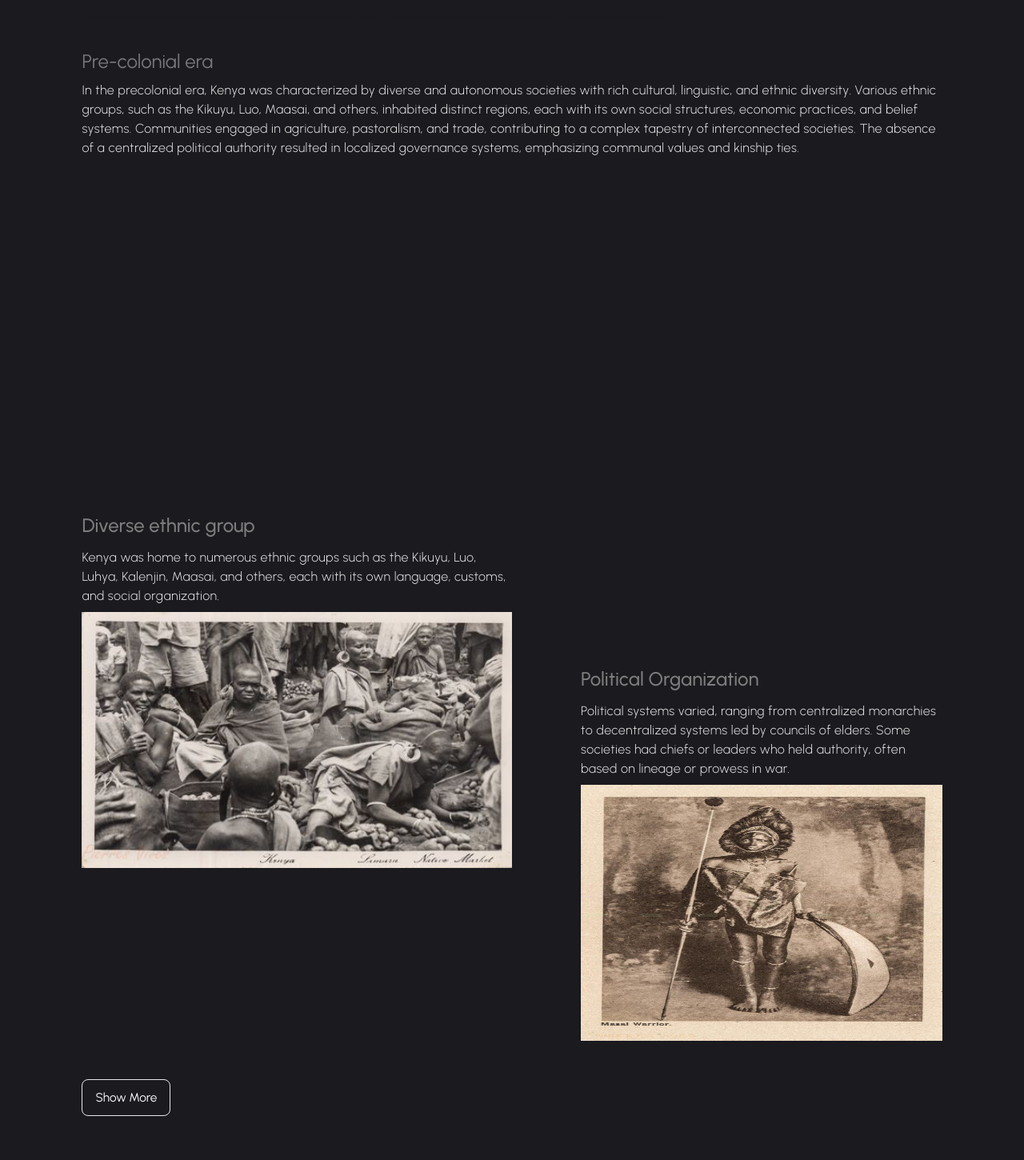
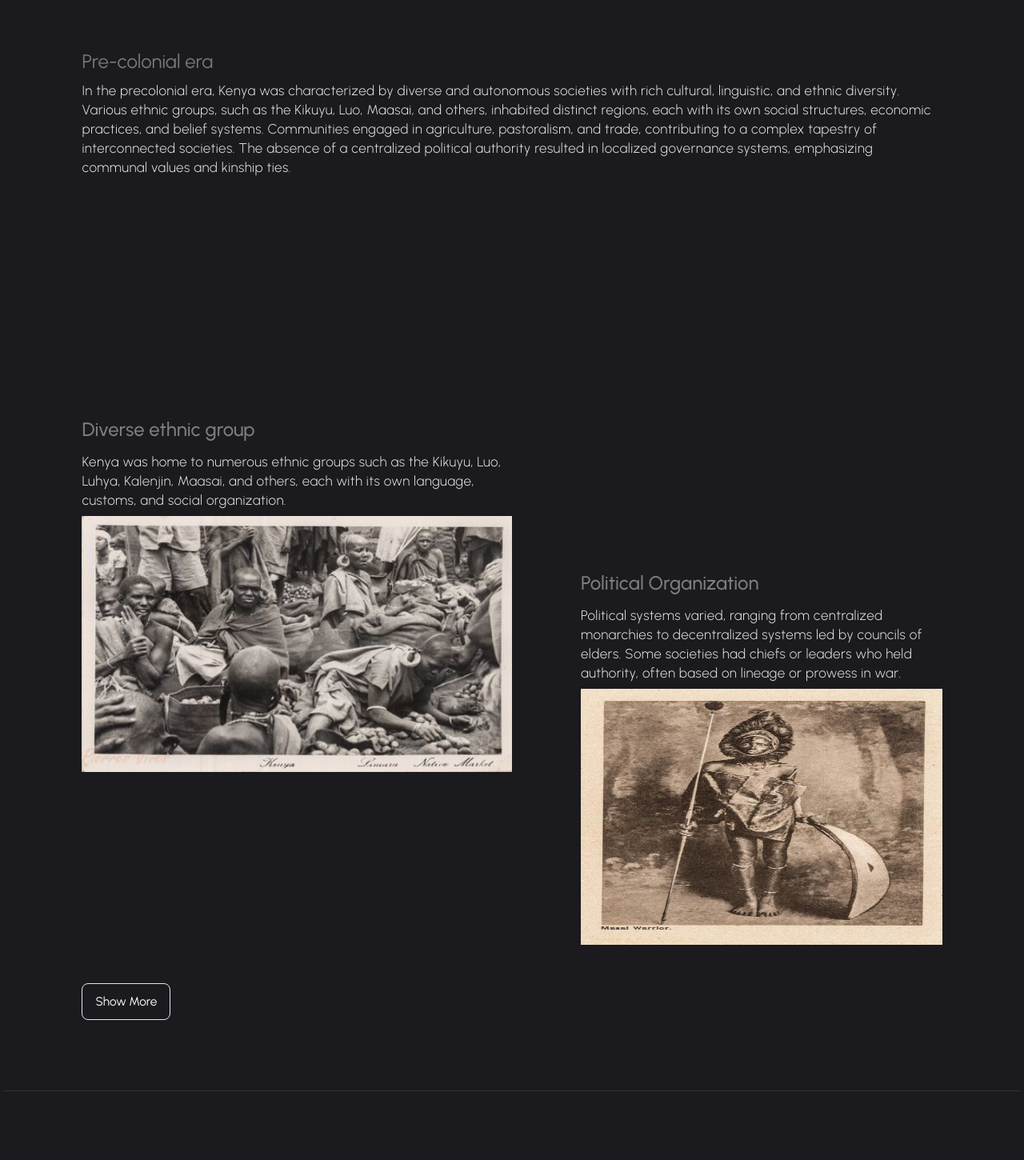
Before and after one commit to jmoseka/jamhuriday, a Next.js app: page / in a window 1280 px wide. Shown: the part 1000-2450 px from the top of the page at 80% size. Built offline with nearby package versions, Linux system fonts and the light colour scheme.

Commit message:
animate precolonial section

```diff
--- a/app/globals.css
+++ b/app/globals.css
@@ -44,7 +44,7 @@ figure {
 }
 
 .intro {
-  @apply relative h-[100vh];
+  @apply relative;
   display: table;
   background-attachment: fixed;
 }
@@ -106,7 +106,7 @@ figcaption {
 }
 
 .body-text {
-  @apply font-light tracking-wide text-[0.97rem] md:text-base 2xl:text-[1.2vw]  2xl:leading-[1.8vw];
+  @apply font-light tracking-wide text-[0.97rem] md:text-base xl:text-[17px] 2xl:text-[1.2vw]  2xl:leading-[1.8vw];
 }
 
 .textTitle {
@@ -136,5 +136,5 @@ figcaption {
 }
 
 .caption {
-  @apply  pt-1 text-[0.7rem] 2xl:text-[0.7vw] 2xl:leading-[1.4vw];
+  @apply pt-1 text-[0.7rem] 2xl:text-[0.7vw] 2xl:leading-[1.4vw];
 }
--- a/app/page.js
+++ b/app/page.js
@@ -17,7 +17,9 @@ import protest from '../app/img/postindependence/protest.jpg'
 import kibaki from '../app/img/postindependence/kibaki.jpg'
 import Image from 'next/image';
 import { useState, useEffect, useRef } from 'react';
-import { useScroll, motion, useTransform } from 'framer-motion';
+import AOS from 'aos';
+import 'aos/dist/aos.css'
+
 
 
 export default function Home() {
@@ -39,28 +41,15 @@ export default function Home() {
   const [caption, setCaption] = useState(images[0].alt);
   const smallimages = images.slice(1, 4);
   const [windowWidth, setWindowWidth] = useState(null);
-  const ref = useRef(null);
 
-  const { scrollYProgress } = useScroll(
-    {
-      target: ref,
-      offset: ["-0.7 1", "1.33 1"]
-    }
-  )
-
-  const scaleProgress = useTransform(
-    scrollYProgress, [0, 1], [0.7, 1]
-  )
-
-  const opacityProgress = useTransform(
-    scrollYProgress, [0, 1], [0.9, 1]
-  )
 
   const handleWindowResize = () => {
     setWindowWidth(window.innerWidth);
   };
 
   useEffect(() => {
+    AOS.init({ duration: 3000 })
+
     setWindowWidth(window.innerWidth);
     window.addEventListener('resize', handleWindowResize);
     // Clean up the event listener when component unmounts
@@ -78,6 +67,7 @@ export default function Home() {
       return [image, ...updatedImages];
     });
   };
+
 
 
 
@@ -102,27 +92,22 @@ export default function Home() {
 
       {/* Precolonial section */}
 
-      <motion.section ref={ref}
-        style={{
-          scale: scaleProgress,
-          opacity: opacityProgress
-        }
-        }
+      <section
         id='pre-colonial'
         className='px-2 sm:px-[8vw] flex flex-col pb-10'>
 
-        <IntroText
-          title="1000BC - 19TH CE"
-          subtitle="Pre-colonial era"
-          desc="In the precolonial era, Kenya was characterized by diverse and autonomous societies with rich cultural, linguistic, and ethnic diversity. Various ethnic groups, such as the Kikuyu, Luo, Maasai, and others, inhabited distinct regions, each with its own social structures, economic practices, and belief systems. Communities engaged in agriculture, pastoralism, and trade, contributing to a complex tapestry of interconnected societies. The absence of a centralized political authority resulted in localized governance systems, emphasizing communal values and kinship ties."
-        />
+        <div className='h-[90vh]'>
+          <IntroText
+            title="1000BC - 19TH CE"
+            subtitle="Pre-colonial era"
+            desc="In the precolonial era, Kenya was characterized by diverse and autonomous societies with rich cultural, linguistic, and ethnic diversity. Various ethnic groups, such as the Kikuyu, Luo, Maasai, and others, inhabited distinct regions, each with its own social structures, economic practices, and belief systems. Communities engaged in agriculture, pastoralism, and trade, contributing to a complex tapestry of interconnected societies. The absence of a centralized political authority resulted in localized governance systems, emphasizing communal values and kinship ties."
+          />
+        </div>
 
-        <div className='sub-section pt-20 md:pt-10'>
+        <PreSection />
 
-          <PreSection />
 
-        </div>
-      </motion.section>
+      </section>
 
       {/* line divide  */}
 
@@ -143,14 +128,14 @@ export default function Home() {
         </div>
 
 
-        <div className='pt-20 md:pt-0'>
+        <div data-aos="fade-up" className='animation md:pt-0'>
           <div className={`relative ${windowWidth > 700 ? 'h-[100vh]' : 'h-[60vh]'} w-[100%]`}>
             <Image src={maumau} alt='mau mau troops' fill style={{ objectFit: "cover" }} />
           </div>
         </div>
 
         <div className='pb-20 px-2 sm:px-[8vw] flex flex-col gap-8'>
-          <p className='flex items-center justify-center text-center h-[70vh] md:h-[100vh] uppercase
+          <p data-aos="flip-up" data-aos-duration="1500" className='animation flex items-center justify-center text-center h-[70vh] md:h-[100vh] uppercase
             text-6xl md:text-[10rem] 2xl:text-[10vw]
            font-semi-bold md:tracking-normal tracking-wide'>MAU MAU </p>
           <p className='body-text  '>{mauMauText}</p>
@@ -249,7 +234,8 @@ export default function Home() {
           desc="Following its independence from British colonial rule on December 12, 1963, Kenya embarked on a journey of nation-building and self-determination. However, the post-independence era was not without challenges. Political transitions, socio-economic disparities, ethnic tensions, and struggles for democratic governance characterized different phases of Kenya's evolution. Over the decades, the country underwent significant changes, shaping its identity and paving the way for the Kenya we see today."
         />
 
-        <div className='pt-16 flex flex-col  gap-20 md:gap-32 2xl:gap-[14vh] '>
+        <div
+          className='pt-16 flex flex-col  gap-20 md:gap-32 2xl:gap-[14vh] '>
 
           <PresentCard
             title='Political Evolution'
--- a/components/PreSection.js
+++ b/components/PreSection.js
@@ -1,12 +1,17 @@
-import { useRef, useState } from "react";
+import { useEffect, useState } from "react";
 
 import PreCard from '@/components/PreCard'
 import Grazing from '../app/img/maasaiherd.png'
 import ethnic from '../app/img/pre/ethnic.jpg'
 import leader from '../app/img/pre/leader.jpg'
 import religion from '../app/img/pre/religion.jpg'
+import AOS from 'aos';
+import 'aos/dist/aos.css'
 
 function PreSection() {
+    useEffect(() => {
+        AOS.init({duration: 1500})
+    }, [])
 
 
     const items = [{
@@ -32,9 +37,6 @@ function PreSection() {
 
     ]
 
-    const cardsPerPage = 2;
-    const totalCards = 4;
-
 
     const bigSquare = (number) => {
         return number % 4 === 0 || number % 4 === 3;
@@ -55,20 +57,19 @@ function PreSection() {
             behavior: 'smooth',
             block: 'start',
         });
-
     };
-
 
 
     return (
 
-        <div>
+        <div
+        >
 
-            <div id='content' className="section-body grid gap-y-12  md:gap-y-20 md:grid-cols-2 ">
+            <div  id='content' className="section-body grid gap-y-12  md:gap-y-16 md:grid-cols-2 ">
                 {items.slice(0, displayedItems).map((item, index) => (
                     <div
                         key={index}
-
+                        data-aos="zoom-in-up"
                         className={`w-full  ${bigSquare(index) ? '' : 'md:w-[84%]'} ${index % 2 !== 0 ? ' md:place-self-end md:mt-48' : ''}
                             `}
                     >
--- a/package.json
+++ b/package.json
@@ -9,6 +9,7 @@
     "lint": "next lint"
   },
   "dependencies": {
+    "aos": "^2.3.4",
     "framer-motion": "^10.16.16",
     "next": "14.0.2",
     "react": "^18",
```
Also changed, not shown: 1 other file (tests, documents, lock files or other folders).
